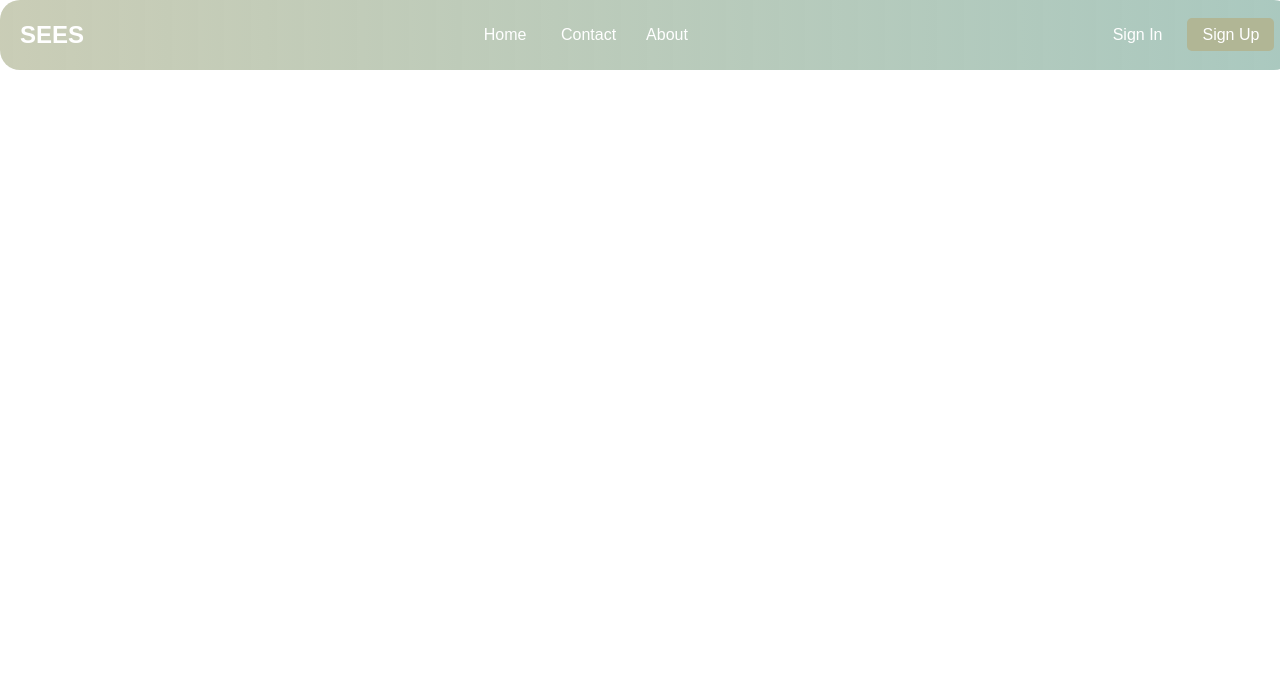
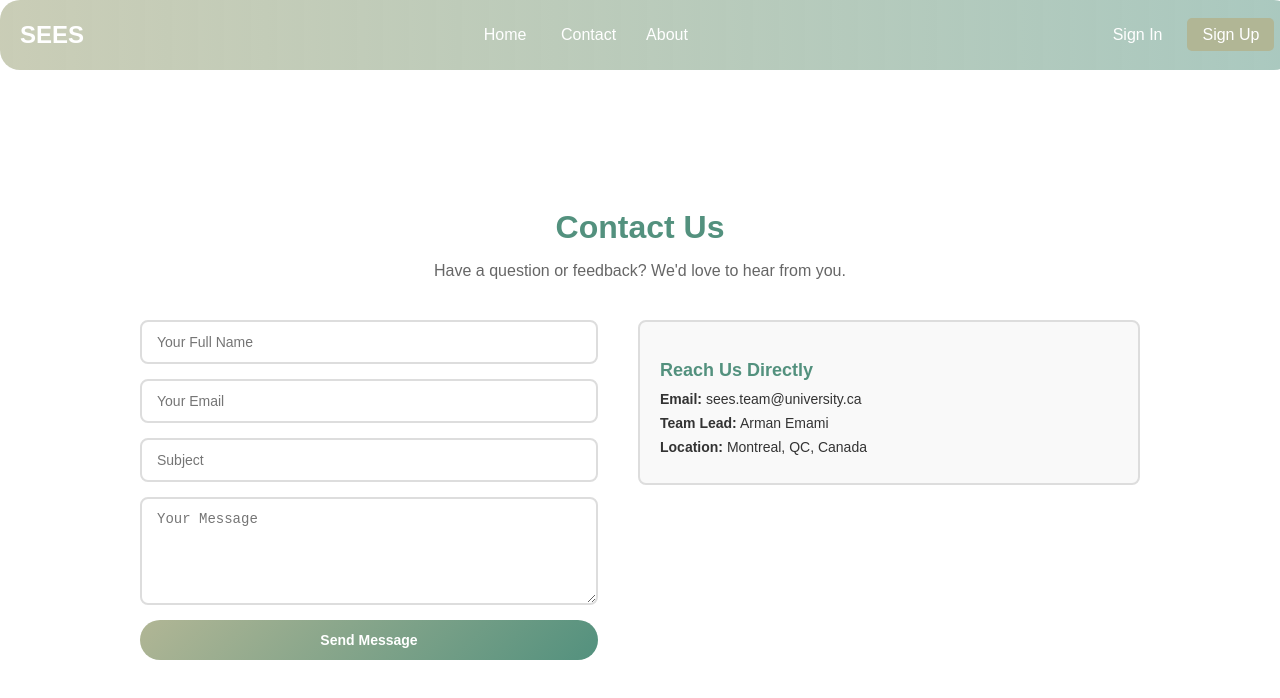
Before and after one commit to aymanmhd/SOEN343_Project_W25, a React (Create React App) app in the folder frontend/: page /contact in a window 1280 px wide. Shown: the top 698 px of the page. Built offline with nearby package versions, Linux system fonts and the light colour scheme.

Commit message:
Contact page finished

```diff
--- a/frontend/src/App.js
+++ b/frontend/src/App.js
@@ -17,6 +17,8 @@ import AnalyticsPage from "./pages/AnalyticsPage";
 import MyEventsPage from "./pages/MyEventsPage";
 import ResourcesPage from "./pages/ResourcesPage";
 import AboutPage from "./pages/AboutPage";
+import ContactPage from "./pages/ContactPage";
+
 
 
 
@@ -64,6 +66,9 @@ function AppContent() {
           <Route path="/my-events" element={<MyEventsPage />} />
           <Route path="/resources" element={<ResourcesPage />} />
           <Route path="/about" element={<AboutPage />} />
+          <Route path="/contact" element={<ContactPage />} />
+
+
         </Routes>
       </main>
 
--- /dev/null
+++ b/frontend/src/pages/ContactPage.jsx
@@ -0,0 +1,96 @@
+import React, { useState } from "react";
+import "../styles/ContactPage.css";
+
+const ContactPage = () => {
+  const [form, setForm] = useState({
+    name: "",
+    email: "",
+    subject: "",
+    message: "",
+  });
+
+  const [submitted, setSubmitted] = useState(false);
+
+  const handleChange = (e) => {
+    setForm({ ...form, [e.target.name]: e.target.value });
+  };
+
+  const handleSubmit = (e) => {
+    e.preventDefault();
+
+    // BACKEND: Replace this with a real API call (e.g. POST /api/contact)
+    console.log("Contact Form Submitted:", form);
+    setSubmitted(true);
+    setForm({ name: "", email: "", subject: "", message: "" });
+  };
+
+  return (
+    <div className="contact-page">
+      <div className="contact-header">
+        <h1>Contact Us</h1>
+        <p className="subtitle">
+          Have a question or feedback? We'd love to hear from you.
+        </p>
+      </div>
+
+      <div className="contact-content">
+        <form className="contact-form" onSubmit={handleSubmit}>
+          <input
+            type="text"
+            name="name"
+            placeholder="Your Full Name"
+            value={form.name}
+            onChange={handleChange}
+            required
+          />
+
+          <input
+            type="email"
+            name="email"
+            placeholder="Your Email"
+            value={form.email}
+            onChange={handleChange}
+            required
+          />
+
+          <input
+            type="text"
+            name="subject"
+            placeholder="Subject"
+            value={form.subject}
+            onChange={handleChange}
+            required
+          />
+
+          <textarea
+            name="message"
+            placeholder="Your Message"
+            rows="5"
+            value={form.message}
+            onChange={handleChange}
+            required
+          ></textarea>
+
+          <button type="submit" className="btn-send">
+            Send Message
+          </button>
+
+          {submitted && (
+            <p className="success-message">
+              ✅ Message submitted! We’ll get back to you soon.
+            </p>
+          )}
+        </form>
+
+        <div className="contact-info">
+          <h3>Reach Us Directly</h3>
+          <p><strong>Email:</strong> sees.team@university.ca</p>
+          <p><strong>Team Lead:</strong> Arman Emami</p>
+          <p><strong>Location:</strong> Montreal, QC, Canada</p>
+        </div>
+      </div>
+    </div>
+  );
+};
+
+export default ContactPage;
--- /dev/null
+++ b/frontend/src/styles/ContactPage.css
@@ -0,0 +1,108 @@
+.contact-page {
+    margin-top: 80px;
+    padding: 30px 20px;
+    font-family: "Poppins", sans-serif;
+    max-width: 1000px;
+    margin-left: auto;
+    margin-right: auto;
+    animation: fadeIn 0.8s ease-in-out;
+  }
+
+  @keyframes fadeIn {
+    from { opacity: 0; }
+    to { opacity: 1; }
+  }
+
+  .contact-header {
+    text-align: center;
+    margin-bottom: 40px;
+  }
+
+  .contact-header h1 {
+    font-size: 32px;
+    color: #53917e;
+    margin-bottom: 10px;
+  }
+
+  .subtitle {
+    font-size: 16px;
+    color: #666;
+  }
+
+  /* Form + Info Layout */
+  .contact-content {
+    display: flex;
+    flex-wrap: wrap;
+    gap: 40px;
+    justify-content: center;
+  }
+
+  /* Form Styles */
+  .contact-form {
+    flex: 1;
+    min-width: 300px;
+    max-width: 500px;
+    display: flex;
+    flex-direction: column;
+    gap: 15px;
+  }
+
+  .contact-form input,
+  .contact-form textarea {
+    padding: 12px 15px;
+    border: 2px solid #ddd;
+    border-radius: 8px;
+    font-size: 14px;
+    outline: none;
+    transition: border-color 0.2s ease-in-out;
+  }
+
+  .contact-form input:focus,
+  .contact-form textarea:focus {
+    border-color: #53917e;
+  }
+
+  .btn-send {
+    background: linear-gradient(135deg, #b1b695, #53917e);
+    color: #fff;
+    padding: 12px;
+    border: none;
+    border-radius: 30px;
+    cursor: pointer;
+    font-weight: bold;
+    font-size: 14px;
+    transition: transform 0.2s ease-in-out;
+  }
+
+  .btn-send:hover {
+    transform: scale(1.05);
+  }
+
+  .success-message {
+    margin-top: 10px;
+    color: green;
+    font-size: 14px;
+  }
+
+  /* Info Box */
+  .contact-info {
+    flex: 1;
+    min-width: 250px;
+    background-color: #f9f9f9;
+    padding: 20px;
+    border: 2px solid #ddd;
+    border-radius: 8px;
+    max-height: fit-content;
+  }
+
+  .contact-info h3 {
+    font-size: 18px;
+    color: #53917e;
+    margin-bottom: 10px;
+  }
+
+  .contact-info p {
+    margin: 8px 0;
+    font-size: 14px;
+    color: #333;
+  }
```
